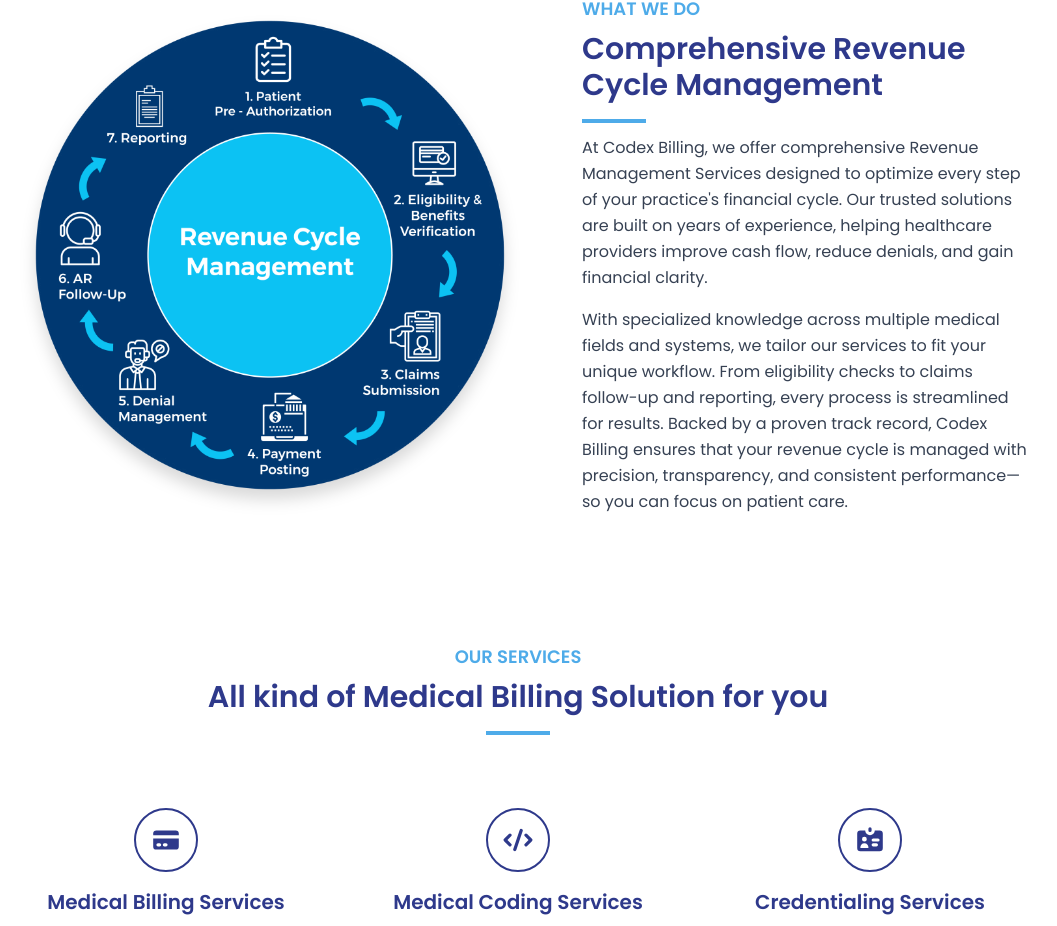
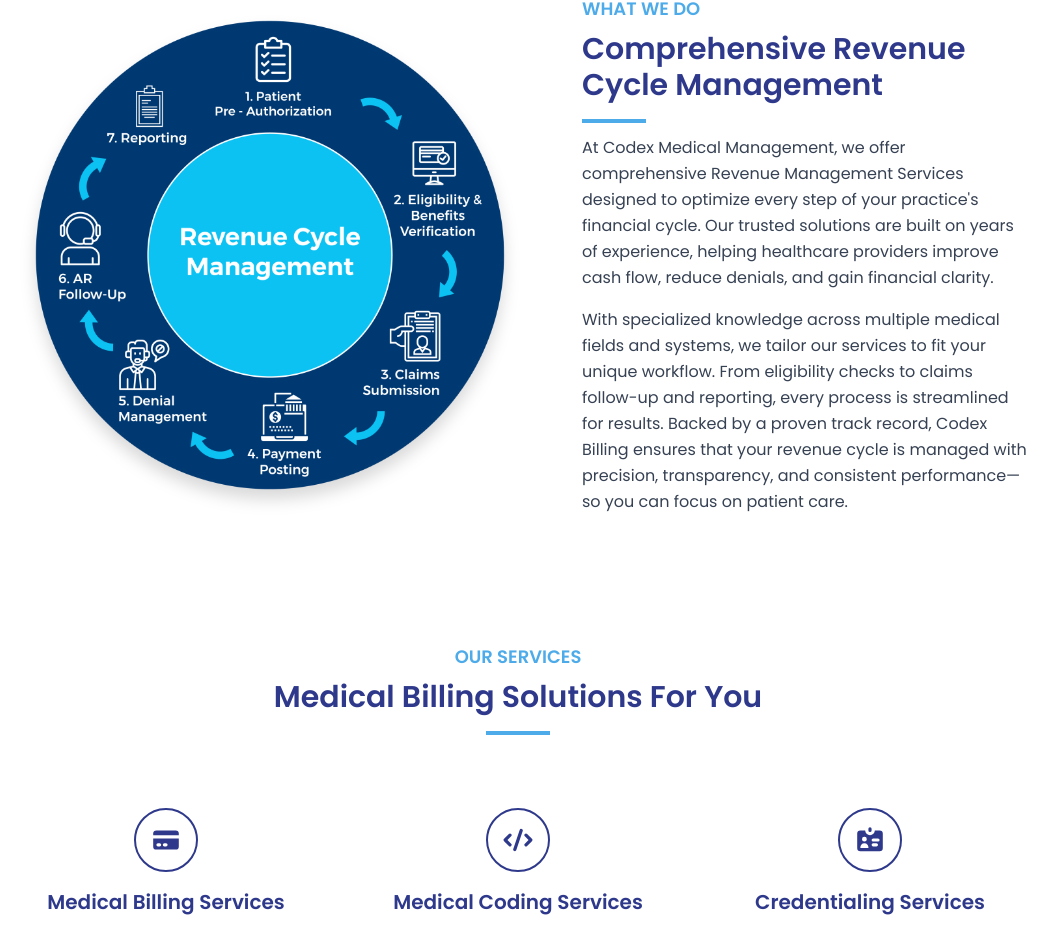
Before and after one commit to desmondortega/billing_website, a Next.js app: page / in a window 1280 px wide. Shown: the part 1199-2125 px from the top of the page, without its empty margins (122-1179 px from the left). Built offline with nearby package versions, Linux system fonts and the light colour scheme.

Commit message:
changed services title in home page

```diff
--- a/app/page.js
+++ b/app/page.js
@@ -172,7 +172,7 @@
                 style={{ backgroundColor: "var(--tertiary)" }}
               ></div>
               <p className="text-gray-700 text-base leading-relaxed mb-4">
-                At Codex Billing, we offer comprehensive Revenue Management
+                At Codex Medical Management, we offer comprehensive Revenue Management
                 Services designed to optimize every step of your practice&apos;s
                 financial cycle. Our trusted solutions are built on years of
                 experience, helping healthcare providers improve cash flow,
@@ -206,7 +206,7 @@
               className="text-3xl font-semibold mb-4"
               style={{ color: "var(--secondary)" }}
             >
-              All kind of Medical Billing Solution for you
+              Medical Billing Solutions For You
             </h2>
             <div
               className="w-16 h-1 mx-auto mb-3"
```
